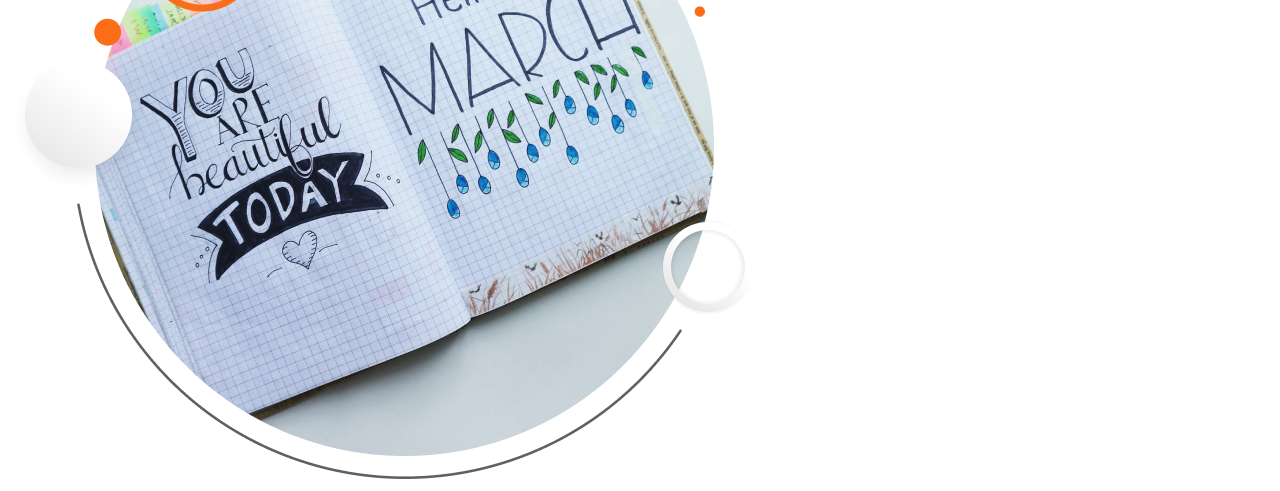
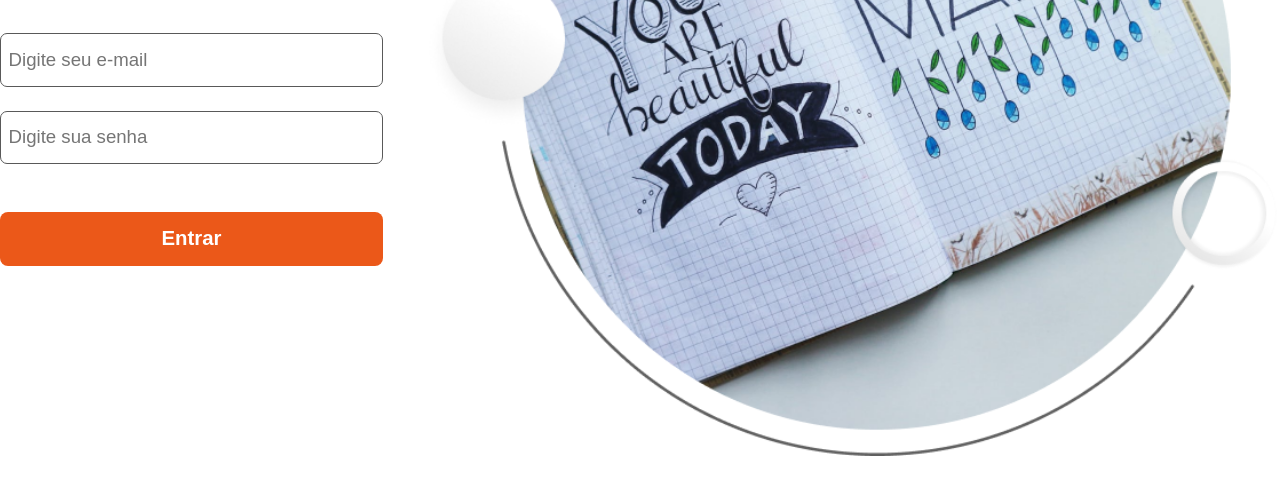
Before and after one commit to tiageta/nre-academy, a plain HTML site: page pbl-2/index.html in a window 1280 px wide. Shown: the part 325-816 px from the top of the page. Drawn offline with Linux system fonts and the light colour scheme.

Commit message:
Add CSS to project

```diff
--- /dev/null
+++ b/pbl-2/css/styles.css
@@ -0,0 +1,104 @@
+/* Initial setup */
+:root {
+  --orange-color: #eb5819;
+  --dark-grey-color: #595959;
+  font-size: 14px;
+}
+
+*,
+*::before,
+*::after {
+  box-sizing: border-box;
+}
+
+body {
+  font-family: "Robotica", sans-serif;
+  font-weight: 500;
+}
+
+body,
+html {
+  margin: 0;
+}
+
+/* Main page wrapper  */
+.main-wrapper {
+  display: flex;
+  flex-flow: row nowrap;
+  place-content: center center;
+  gap: 5vh;
+  height: 100vh;
+}
+
+/* Main login */
+.main-login {
+  flex-grow: 0;
+  width: calc(15rem + 15vw);
+  display: flex;
+  flex-flow: column nowrap;
+  place-content: center center;
+  gap: 3vh;
+}
+
+.main-login > h1 {
+  color: var(--orange-color);
+  font-weight: 700;
+  font-size: calc(1.5rem + 1vw);
+  text-align: center;
+  margin-bottom: 3vh;
+}
+
+.main-login > input {
+  height: calc(2rem + 2vw);
+  border: calc(0.01rem + 0.1vw) solid var(--dark-grey-color);
+  border-radius: 0.5rem;
+}
+
+.main-login > input,
+.main-login > input::-webkit-input-placeholder {
+  font-size: calc(0.6rem + 0.8vw);
+  padding-left: 1%;
+}
+
+.main-login > button {
+  margin-top: 3vh;
+  height: calc(2rem + 2vw);
+  border: none;
+  border-radius: 8px;
+  background-color: var(--orange-color);
+  color: white;
+  font-weight: 700;
+  font-size: calc(1rem + 0.5vw);
+}
+
+/* Main image */
+.main-image {
+  display: flex;
+  place-content: center center;
+}
+
+.main-image > img {
+  object-fit: contain;
+  max-width: 100%;
+  height: auto;
+}
+
+/* Media queries */
+@media (max-width: 1200px) {
+  .main-wrapper {
+    flex-flow: column nowrap;
+    height: 100vh;
+    width: auto;
+  }
+
+  .main-image {
+    align-self: center;
+    max-width: 80%;
+    order: -1;
+  }
+
+  .main-login {
+    width: auto;
+    padding: 0 12%;
+  }
+}
--- a/pbl-2/index.html
+++ b/pbl-2/index.html
@@ -5,6 +5,10 @@
     <meta http-equiv="X-UA-Compatible" content="IE=edge">
     <meta name="viewport" content="width=device-width, initial-scale=1.0">
     <title>NRE Academy PBL 2</title>
+    <link rel="preconnect" href="https://fonts.googleapis.com">
+    <link rel="preconnect" href="https://fonts.gstatic.com" crossorigin>
+    <link href="https://fonts.googleapis.com/css2?family=Roboto:wght@400;500;700&display=swap" rel="stylesheet">
+    <link rel="stylesheet" href="css/styles.css">
 </head>
 <body>
     <div class="main-wrapper">
```
